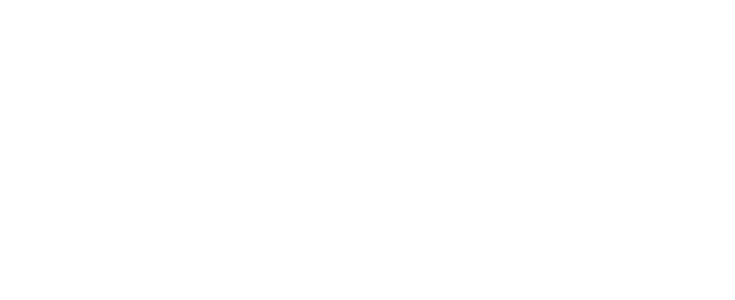
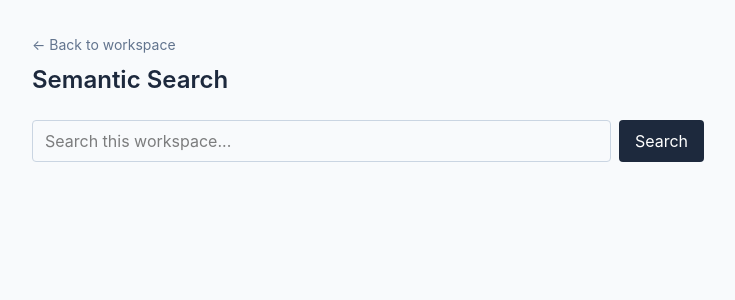
Before and after one commit to Aryansinha3777/ai-knowledge-workspace, a React (Vite) app in the folder frontend/: page /workspaces/1/search in a window 1280 px wide. Before the commit this address had no page. Shown: the top 300 px of the page, without its empty margins (272-1007 px from the left). Built offline with nearby package versions, Linux system fonts and the light colour scheme; sample sign-in values are in the browser's storage.

Commit message:
feat: add semantic search ui with similarity scores and source filenames

```diff
--- a/frontend/src/App.tsx
+++ b/frontend/src/App.tsx
@@ -4,6 +4,7 @@
 import Workspaces from './pages/Workspaces';
 import WorkspaceDetail from './pages/WorkspaceDetail';
 import ProtectedRoute from './components/ProtectedRoute';
+import Search from './pages/Search';
 
 function App() {
   return (
@@ -26,6 +27,14 @@
           </ProtectedRoute>
         }
       />
+      <Route
+        path="/workspaces/:id/search"
+        element={
+       <ProtectedRoute>
+         <Search />
+       </ProtectedRoute>
+       }
+      />
       <Route path="/" element={<Navigate to="/workspaces" replace />} />
     </Routes>
   );
--- /dev/null
+++ b/frontend/src/pages/Search.tsx
@@ -0,0 +1,90 @@
+import { useState, FormEvent } from 'react';
+import { useParams, Link } from 'react-router-dom';
+import api from '../api/client';
+
+interface SearchResult {
+  id: string;
+  documentId: string;
+  chunkIndex: number;
+  content: string;
+  filename: string;
+  similarity: number;
+}
+
+export default function Search() {
+  const { id: workspaceId } = useParams();
+  const [query, setQuery] = useState('');
+  const [results, setResults] = useState<SearchResult[]>([]);
+  const [loading, setLoading] = useState(false);
+  const [error, setError] = useState('');
+  const [searched, setSearched] = useState(false);
+
+  async function handleSearch(e: FormEvent) {
+    e.preventDefault();
+    if (!query.trim()) return;
+
+    setLoading(true);
+    setError('');
+    setSearched(true);
+
+    try {
+      const res = await api.get('/search', {
+        params: { query, workspaceId },
+      });
+      setResults(res.data.data);
+    } catch (err: any) {
+      setError(err.response?.data?.message || 'Search failed');
+    } finally {
+      setLoading(false);
+    }
+  }
+
+  return (
+    <div className="min-h-screen bg-slate-50 p-8">
+      <div className="max-w-2xl mx-auto">
+        <Link to={`/workspaces/${workspaceId}`} className="text-sm text-slate-500 hover:underline">
+          ← Back to workspace
+        </Link>
+
+        <h1 className="text-2xl font-semibold text-slate-800 mt-2 mb-6">Semantic Search</h1>
+
+        <form onSubmit={handleSearch} className="flex gap-2 mb-6">
+          <input
+            type="text"
+            placeholder="Search this workspace..."
+            value={query}
+            onChange={(e) => setQuery(e.target.value)}
+            className="flex-1 border border-slate-300 rounded px-3 py-2"
+          />
+          <button
+            type="submit"
+            disabled={loading}
+            className="bg-slate-800 text-white px-4 py-2 rounded hover:bg-slate-700 disabled:opacity-50"
+          >
+            {loading ? 'Searching...' : 'Search'}
+          </button>
+        </form>
+
+        {error && <p className="text-red-600 text-sm mb-4">{error}</p>}
+
+        {searched && !loading && results.length === 0 && !error && (
+          <p className="text-slate-500">No results found.</p>
+        )}
+
+        <ul className="space-y-3">
+          {results.map((r) => (
+            <li key={r.id} className="bg-white p-4 rounded shadow-sm">
+              <div className="flex justify-between items-center mb-1">
+                <span className="text-sm font-medium text-slate-700">{r.filename}</span>
+                <span className="text-xs text-slate-400">
+                  Similarity: {r.similarity.toFixed(2)}
+                </span>
+              </div>
+              <p className="text-sm text-slate-600">{r.content}</p>
+            </li>
+          ))}
+        </ul>
+      </div>
+    </div>
+  );
+}
--- a/frontend/src/pages/WorkspaceDetail.tsx
+++ b/frontend/src/pages/WorkspaceDetail.tsx
@@ -98,6 +98,13 @@
           ← Back to workspaces
         </Link>
 
+        <Link
+          to={`/workspaces/${workspaceId}/search`}
+          className="text-sm text-slate-800 underline ml-4"
+        >
+          Search this workspace →
+        </Link>
+
         <h1 className="text-2xl font-semibold text-slate-800 mt-2 mb-6">Documents</h1>
 
         <label className="block mb-6">
```
